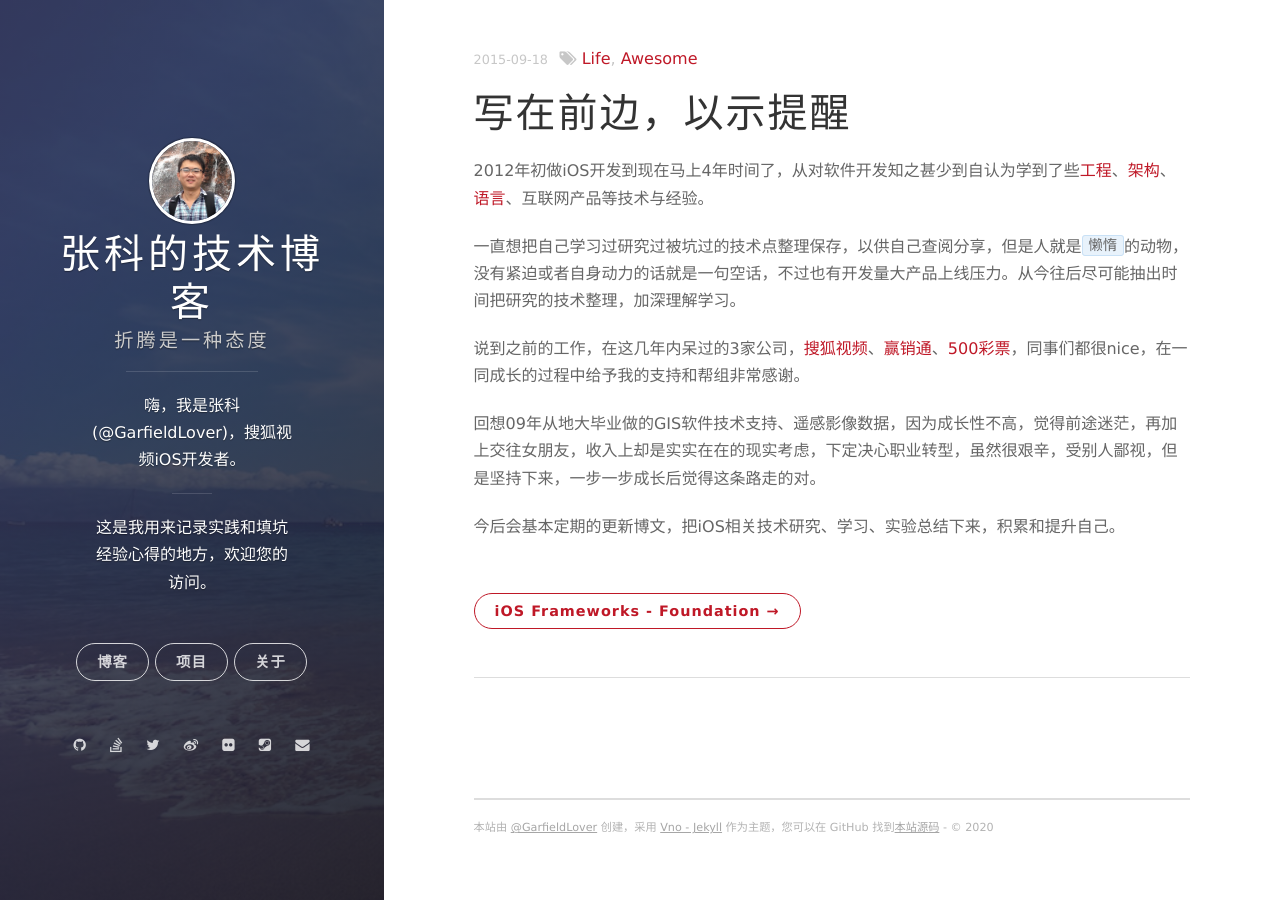
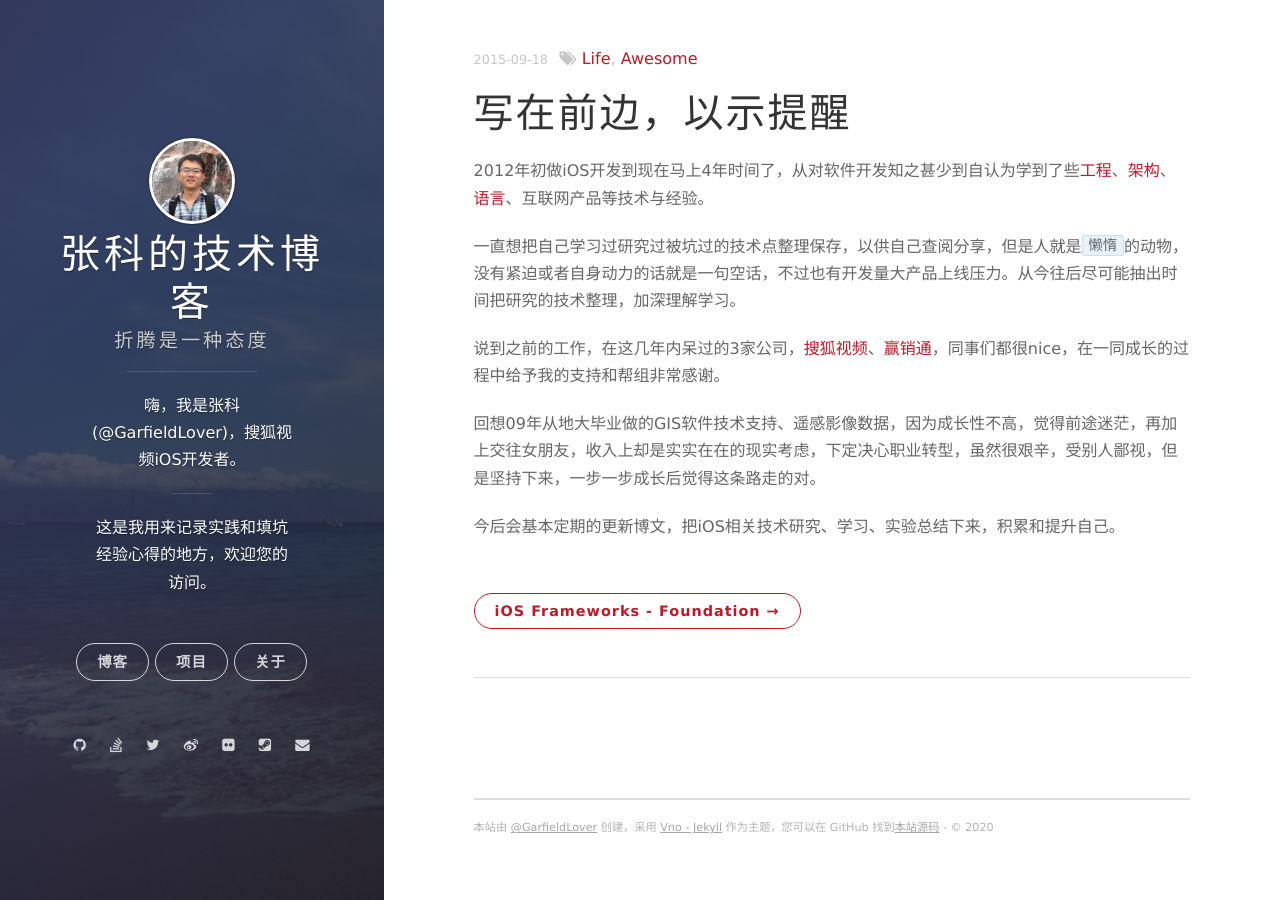
Before and after one commit to tiandiwo9/tiandiwo9.github.io, a Jekyll site: the page built from _posts/2015-09-18-写在前边，以示提醒.markdown, in a window 1280 px wide. Built offline with Jekyll 4.4.1, drawn with Linux system fonts in a browser that asks for light colours; nearby versions of some CDN libraries; comment, search, counter and statistics services are not loaded.

Commit message:
Update 2015-09-18-写在前边，以示提醒.markdown

```diff
--- a/_posts/2015-09-18-写在前边，以示提醒.markdown
+++ b/_posts/2015-09-18-写在前边，以示提醒.markdown
@@ -11,7 +11,7 @@ tags: [Life,Awesome]
 
 一直想把自己学习过研究过被坑过的技术点整理保存，以供自己查阅分享，但是人就是`懒惰`的动物，没有紧迫或者自身动力的话就是一句空话，不过也有开发量大产品上线压力。从今往后尽可能抽出时间把研究的技术整理，加深理解学习。
 
-说到之前的工作，在这几年内呆过的3家公司，[搜狐视频](http://tv.sohu.com)、[赢销通](http://www.winchannel.net)、[500彩票](http://www.500.com/)，同事们都很nice，在一同成长的过程中给予我的支持和帮组非常感谢。
+说到之前的工作，在这几年内呆过的3家公司，[搜狐视频](http://tv.sohu.com)、[赢销通](http://www.winchannel.net)，同事们都很nice，在一同成长的过程中给予我的支持和帮组非常感谢。
 
 回想09年从地大毕业做的GIS软件技术支持、遥感影像数据，因为成长性不高，觉得前途迷茫，再加上交往女朋友，收入上却是实实在在的现实考虑，下定决心职业转型，虽然很艰辛，受别人鄙视，但是坚持下来，一步一步成长后觉得这条路走的对。
 
```
